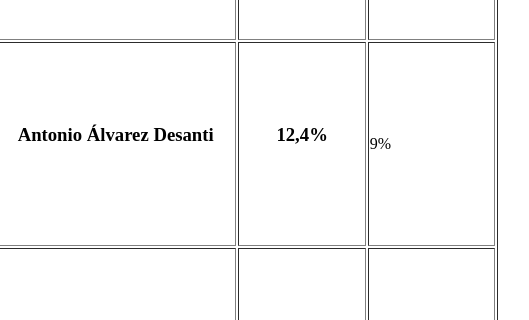
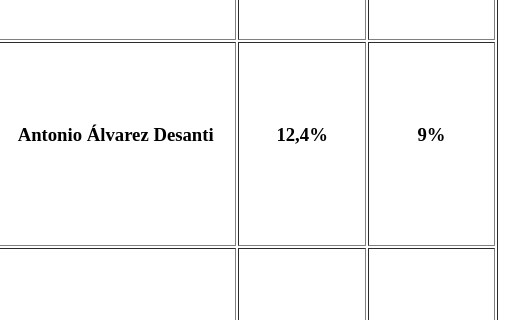
Before and after one commit to luannag/Home, a plain HTML site: page index.html in a window 1280 px wide. Shown: the part 808-1128 px from the top of the page, 498-1027 px from the left. Drawn offline with Linux system fonts and the light colour scheme.

Commit message:
Update index.html

```diff
--- a/index.html
+++ b/index.html
@@ -70,7 +70,7 @@
  <td><center><img src="PLN.png" width="200" weight="300"></center></td>
  <td><center><h3>Antonio Álvarez Desanti</h3><center></td>
   <td><h3><center>12,4%</h3></center></td>
- <td><h3><center></h3>9%</center></td>
+ <td><h3><center>9%</center></h3></td>
  </tr>
 
  <tr>
```
